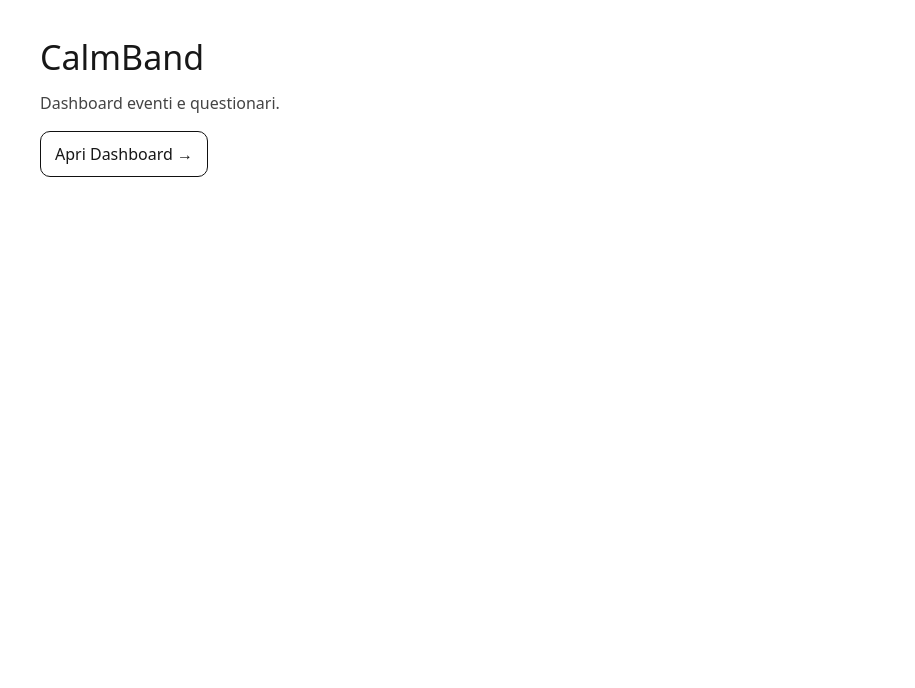
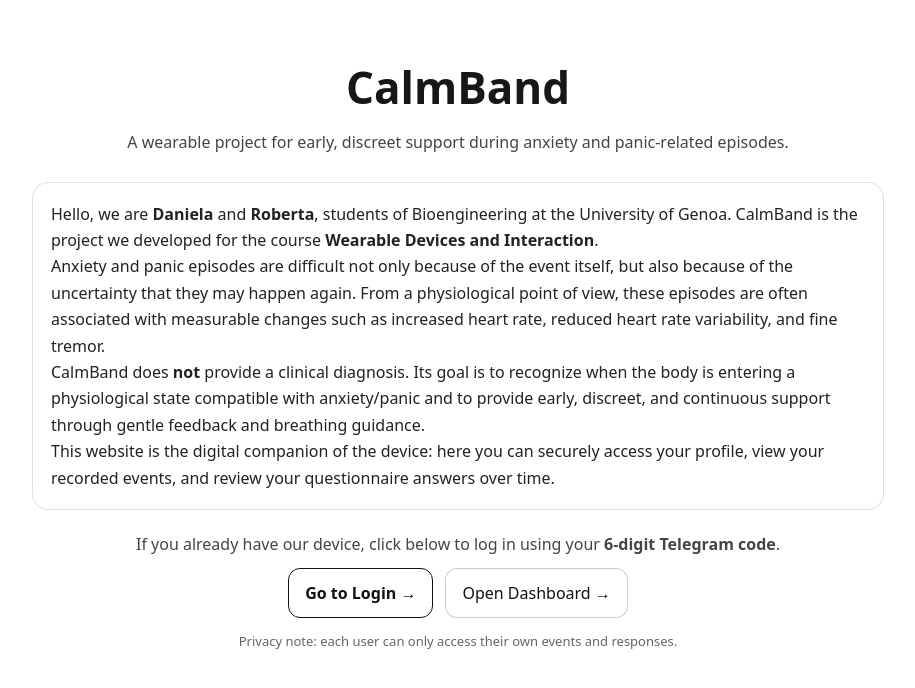
Before and after one commit to danielapireddu/anxiety-watch-server, a Next.js app in the folder anxiety-watch-web/: page / in a window 1280 px wide. Shown: the top 688 px of the page, without its empty margins (182-1097 px from the left). Built offline with nearby package versions, Linux system fonts and the light colour scheme.

Commit message:
Update homepage text

```diff
--- a/anxiety-watch-web/app/page.tsx
+++ b/anxiety-watch-web/app/page.tsx
@@ -2,24 +2,100 @@ import Link from "next/link";
 
 export default function HomePage() {
   return (
-    <main style={{ fontFamily: "system-ui", padding: 32, maxWidth: 900, margin: "0 auto" }}>
-      <h1 style={{ fontSize: 34, marginBottom: 8 }}>CalmBand</h1>
-      <p style={{ color: "#444", marginBottom: 16 }}>
-        Dashboard eventi e questionari.
-      </p>
+    <main
+      style={{
+        fontFamily: "system-ui",
+        padding: 24,
+        maxWidth: 900,
+        margin: "0 auto",
+      }}
+    >
+      <div style={{ textAlign: "center", marginTop: 30 }}>
+        <h1 style={{ fontSize: 44, fontWeight: 800, marginBottom: 10 }}>
+          CalmBand
+        </h1>
 
-      <Link
-        href="/dashboard"
+        <p style={{ margin: "0 auto", color: "#444", lineHeight: 1.6, maxWidth: 720 }}>
+          A wearable project for early, discreet support during anxiety and panic-related episodes.
+        </p>
+      </div>
+
+      <div
         style={{
-          display: "inline-block",
-          padding: "10px 14px",
-          borderRadius: 10,
-          border: "1px solid #111",
-          textDecoration: "none",
+          marginTop: 26,
+          border: "1px solid rgba(0,0,0,0.12)",
+          borderRadius: 16,
+          padding: 18,
+          background: "white",
+          lineHeight: 1.65,
+          color: "#222",
         }}
       >
-        Apri Dashboard →
-      </Link>
+        <p style={{ marginTop: 0 }}>
+          Hello, we are <b>Daniela</b> and <b>Roberta</b>, students of Bioengineering at the
+          University of Genoa. CalmBand is the project we developed for the course{" "}
+          <b>Wearable Devices and Interaction</b>.
+        </p>
+
+        <p>
+          Anxiety and panic episodes are difficult not only because of the event itself, but also
+          because of the uncertainty that they may happen again. From a physiological point of view,
+          these episodes are often associated with measurable changes such as increased heart rate,
+          reduced heart rate variability, and fine tremor.
+        </p>
+
+        <p>
+          CalmBand does <b>not</b> provide a clinical diagnosis. Its goal is to recognize when the
+          body is entering a physiological state compatible with anxiety/panic and to provide early,
+          discreet, and continuous support through gentle feedback and breathing guidance.
+        </p>
+
+        <p style={{ marginBottom: 0 }}>
+          This website is the digital companion of the device: here you can securely access your
+          profile, view your recorded events, and review your questionnaire answers over time.
+        </p>
+      </div>
+
+      <div style={{ marginTop: 22, textAlign: "center" }}>
+        <p style={{ marginBottom: 12, color: "#444" }}>
+          If you already have our device, click below to log in using your <b>6-digit Telegram code</b>.
+        </p>
+
+        <div style={{ display: "flex", justifyContent: "center", gap: 12, flexWrap: "wrap" }}>
+          <Link
+            href="/login"
+            style={{
+              padding: "12px 16px",
+              borderRadius: 12,
+              border: "1px solid #111",
+              textDecoration: "none",
+              color: "#111",
+              background: "white",
+              fontWeight: 600,
+            }}
+          >
+            Go to Login →
+          </Link>
+
+          <Link
+            href="/dashboard"
+            style={{
+              padding: "12px 16px",
+              borderRadius: 12,
+              border: "1px solid rgba(0,0,0,0.2)",
+              textDecoration: "none",
+              color: "#111",
+              background: "white",
+            }}
+          >
+            Open Dashboard →
+          </Link>
+        </div>
+
+        <p style={{ marginTop: 14, fontSize: 13, color: "#666" }}>
+          Privacy note: each user can only access their own events and responses.
+        </p>
+      </div>
     </main>
   );
 }
```
